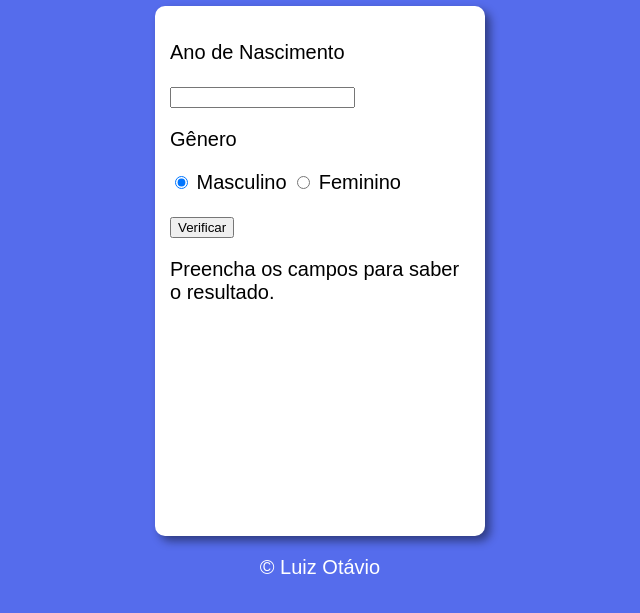
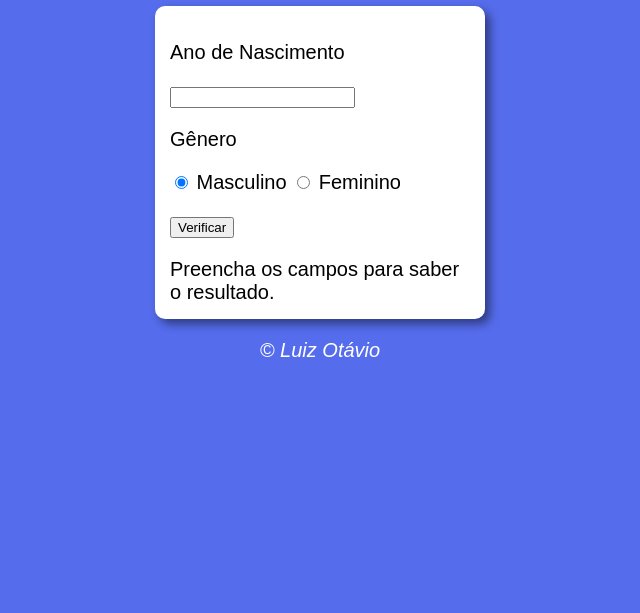
Before and after one commit to LuizOtavioADS/Identificador_de_Idade, a plain HTML site: page index.html in a window 1280 px wide. Shown: the part 93-706 px from the top of the page, without its empty margins (320-960 px from the left). Drawn offline with Linux system fonts and the light colour scheme.

Commit message:
finally
goFinal

```diff
--- a/style.css
+++ b/style.css
@@ -13,7 +13,6 @@ background: rgb(255, 255, 255);
 border-radius: 10px;
 padding: 15px;
 width: 300px;
-height: 500px;
 margin: auto;
 box-shadow: 5px 5px 10px rgba(0, 0, 0, 0.459);
 }
@@ -21,4 +20,5 @@ box-shadow: 5px 5px 10px rgba(0, 0, 0, 0.459);
 footer{
 color: white;
 text-align: center;
+font-style: italic;
 }
```
